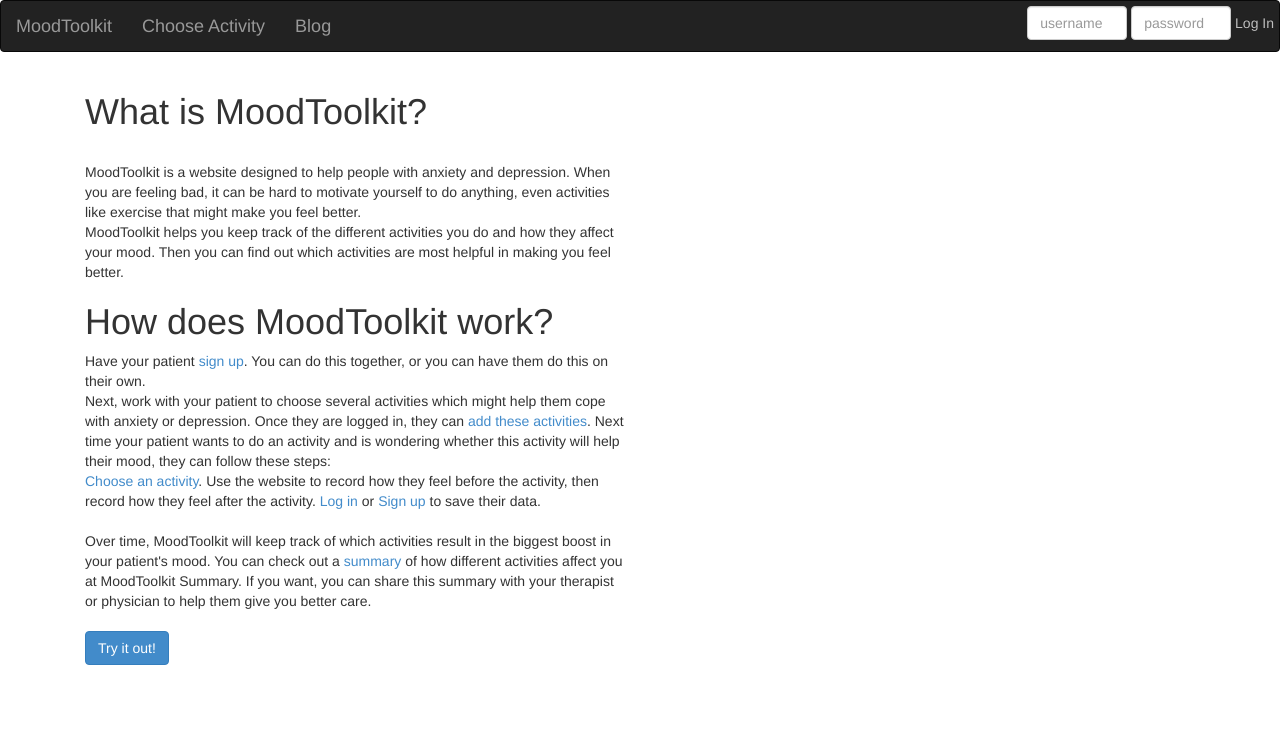
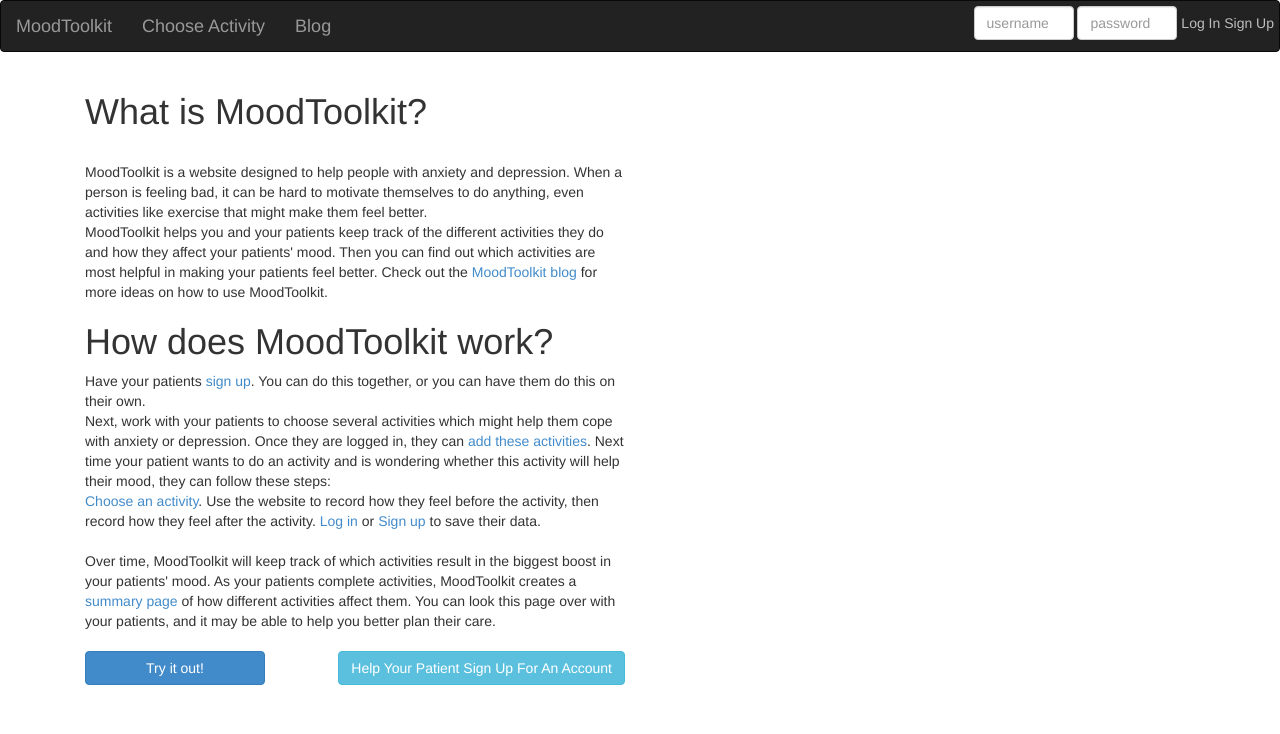
Before and after one commit to icnivad/kibun, a Django app: page /info/provider in a window 1280 px wide. Shown: the top 734 px of the page. Run offline with Django 3.2, Linux system fonts and the light colour scheme; parts of the project's set-up code (start-up, migrations or seed data) failed here and were passed over; some libraries are stand-ins or nearby versions.

Commit message:
corrected provider and pt pages

```diff
--- a/ActivityChooser/templates/activity/dashboard.html
+++ b/ActivityChooser/templates/activity/dashboard.html
@@ -43,7 +43,7 @@
 			{{r.preDateTime}}
 		</td>
 		<td>
-			{{r.feeling}}
+			{{r.get_feeling_display}}
 		</td>
 		<td>
 			{{r.activity}}
--- a/ActivityChooser/templates/activity/data.html
+++ b/ActivityChooser/templates/activity/data.html
@@ -14,9 +14,9 @@
 	{% if activity.count %}
 	<tr>
 		<td><a href="/activity/detail/{{activity.id}}">{{activity.activity}}</a></td>
-		<td>{{activity.moodChange}}</td>
-		<td>{{activity.feltBetter}}</td>
-		<td>{{activity.goodChoice}}</td>
+		<td>{{activity.moodChange|stringformat:"+.2f"}}</td>
+		<td>{{activity.feltBetter|stringformat:"+.2f"}}</td>
+		<td>{{activity.goodChoice|stringformat:"+.2f"}}</td>
 		<td>{{activity.count}}</td>
 	</tr>
 	{% endif %}
--- a/static/mystyle.css
+++ b/static/mystyle.css
@@ -16,7 +16,7 @@
 	display: inline;
 }
 
-#log_in input.topbar_submit {
+#log_in .topbar_submit {
 	background-color:inherit;
 	border:none;
 	border-radius:0px;
--- a/templates/info/providers.html
+++ b/templates/info/providers.html
@@ -4,24 +4,25 @@
 	<div class='col-md-6'>
 	<h1>What is MoodToolkit?</h1>
 	<br/>
-	MoodToolkit is a website designed to help people with anxiety and depression.
-	When you are feeling bad, it can be hard to motivate yourself to do anything, even activities like exercise that might make you feel better.
+	MoodToolkit is a website designed to help people with anxiety and depression.  When a person is feeling bad, it can be hard to motivate themselves to do anything, even activities like exercise that might make them feel better.
 	<br/>
-	MoodToolkit helps you keep track of the different activities you do and how they affect your mood.  Then you can find out which activities are most helpful in making you feel better.
+	MoodToolkit helps you and your patients keep track of the different activities they do and how they affect your patients' mood.  Then you can find out which activities are most helpful in making your patients feel better.
+	Check out the <a href="/blog">MoodToolkit blog</a> for more ideas on how to use MoodToolkit.
+
 
 	<h1>How does MoodToolkit work?</h1>
-	Have your patient <a href="/accounts/register">sign up</a>.  You can do this together, or you can have them do this on their own.
+	Have your patients <a href="/accounts/register">sign up</a>.  You can do this together, or you can have them do this on their own.
 	<br/>
-	Next, work with your patient to choose several activities which might help them cope with anxiety or depression.  Once they are logged in, they can <a href="/activity/edit/">add these activities</a>.
+	Next, work with your patients to choose several activities which might help them cope with anxiety or depression.  Once they are logged in, they can <a href="/activity/edit/">add these activities</a>.
 	Next time your patient wants to do an activity and is wondering whether this activity will help their mood, they can follow these steps:
 	<br/><a href="/activity">Choose an activity</a>.  Use the website to record how they feel before the activity, then record how they feel after the activity.
 	<a href="/accounts/login">Log in</a> or <a href="/accounts/register">Sign up</a> to save their data.
 	<br/><br/>
-	Over time, MoodToolkit will keep track of which activities result in the biggest boost in your patient's mood.
+	Over time, MoodToolkit will keep track of which activities result in the biggest boost in your patients' mood.
 
-	You can check out a <a href="/activity/summary">summary</a> of how different activities affect you at MoodToolkit Summary.  If you want, you can share this summary with your therapist or physician to help them give you better care.
+	As your patients complete activities, MoodToolkit creates a <a href="/activity/summary">summary page</a> of how different activities affect them.  You can look this page over with your patients, and it may be able to help you better plan their care.
 	<br/><br/>
-	<a class="btn btn-primary" href="/activity/">Try it out!</a>
-
+	<a class="btn btn-primary col-md-4" href="/activity/">Try it out!</a>
+	<a class="btn btn-info pull-right" href="/accounts/register" style="margin-bottom:50px;">Help Your Patient Sign Up For An Account</a>
 	</div>
 {% endblock %}
--- a/templates/registration/login_message.html
+++ b/templates/registration/login_message.html
@@ -9,6 +9,7 @@
 		<input id="id_username" type="text" class="form-control" maxlength="20" name="username" placeholder="username">
 		<input id="id_password" type="password" class="form-control" maxlength="20" name="password" placeholder="password">
 		<input type="submit" class="topbar_submit" value="Log In"/>
+		<a class="topbar_submit" href="/accounts/register/">Sign Up</a>
 	</form>
 	</span>
 {% endif %}
--- a/templates/registration/registration_form_contents.html
+++ b/templates/registration/registration_form_contents.html
@@ -1,9 +1,10 @@
-<div class="row">
+{% load crispy_forms_tags %}
+<div class="row col-md-6">
 <h1>Welcome to the Mood Toolkit!</h1>
 <h5>Already have an account? <a href="/accounts/login/">Log In Here</a></h5>
 <form class="form-stacked" action="/accounts/register/" method="POST" class="signup">
 	{% csrf_token %}
-	{{form}}
+	{{form|crispy}}
 	<div class="offset1 tower">
 		<input type="submit" class="btn primary" value="Sign Up"/>
 	</div>
```
Also changed, not shown: ActivityChooser/forms.py (+7 -0 lines), ActivityChooser/templates/activity/data_summary.html (+7 -3 lines), templates/info/patients.html (+6 -4 lines).
